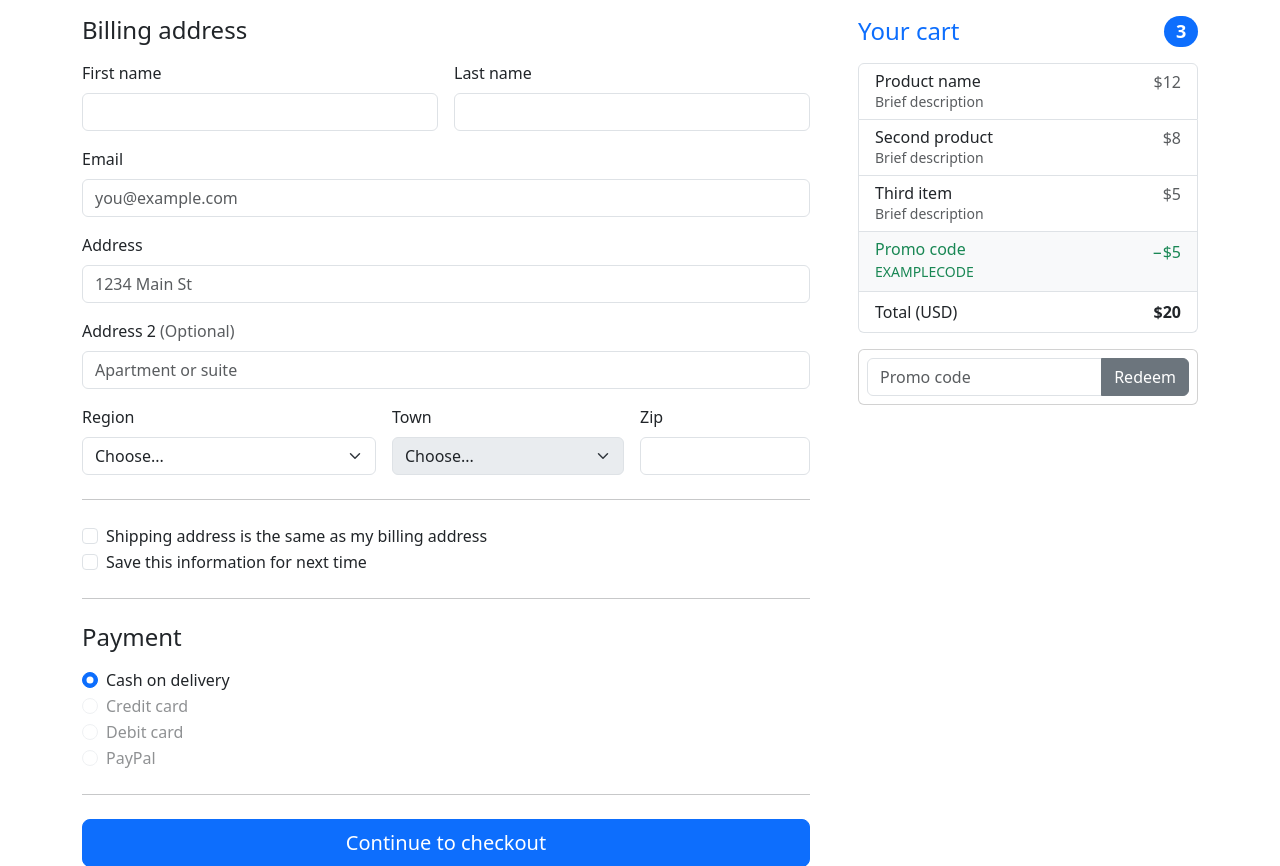
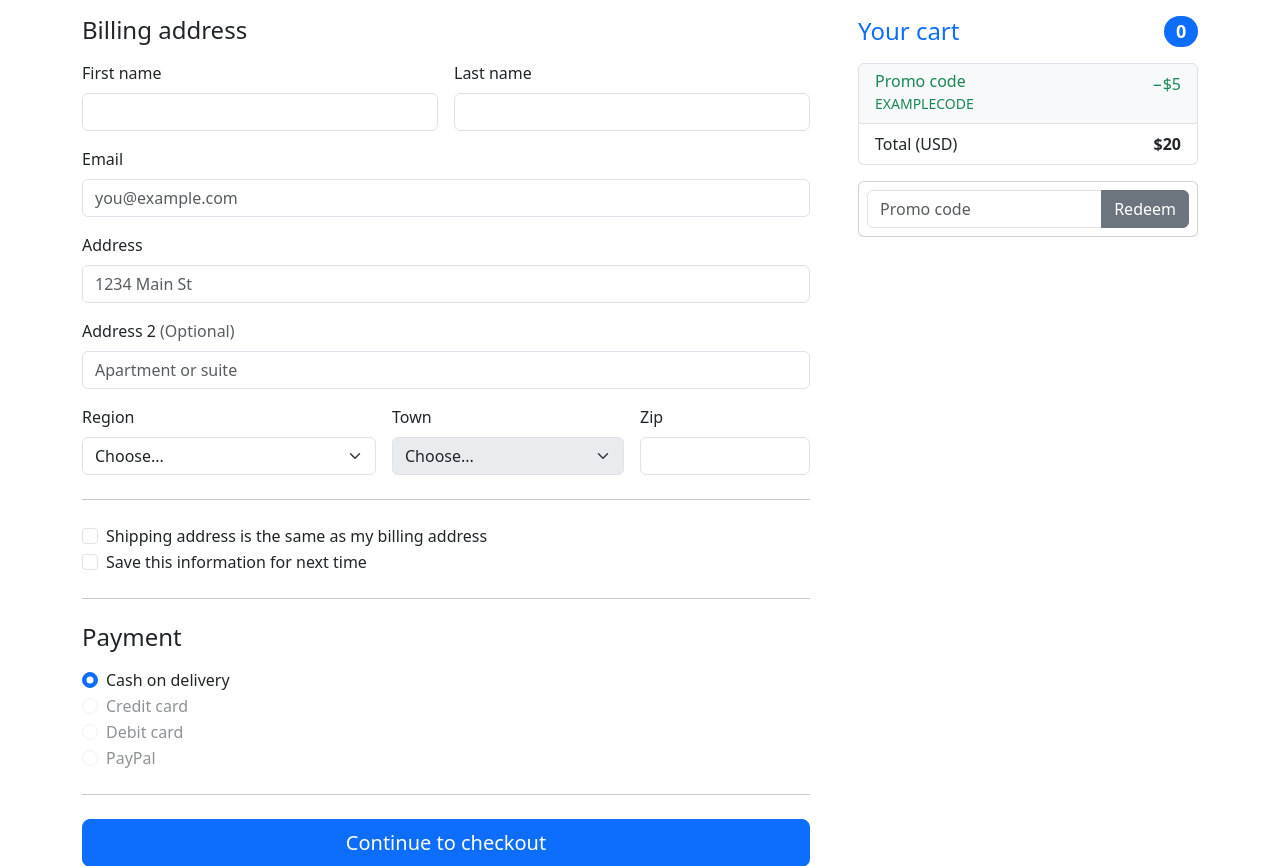
Before and after one commit to lalalaurentiu/django-e-commerce, a Django app: page /cart/checkout in a window 1280 px wide. Shown: the part 70-936 px from the top of the page. Run offline with Django 4.2, Linux system fonts and the light colour scheme; tables that the repository leaves empty hold one stand-in row (values such as "Sample post"); parts of the project's set-up code (start-up, migrations or seed data) failed here and were passed over; some libraries are stand-ins or nearby versions.

Commit message:
restile checkout.html

```diff
--- a/setup/templates/cart/cart.html
+++ b/setup/templates/cart/cart.html
@@ -1,4 +1,5 @@
 {% extends 'base.html' %}
+{% load static %}
 {% load tags %}
 
 {% block content %}
@@ -30,6 +31,10 @@
                                                 <img class="img-fluid" src="{{ image.image.url }}" alt="{{ product.name }}" style="max-width: 150px;">
                                             {% endif %}
                                         {% endfor %}
+                                    {% else %}
+                                        <a href="{{ product.get_absolute_url }}">
+                                            <img class="img-fluid" src="{% static 'Images/No_image.jpg' %}" alt="No Image" style="max-width: 150px;"/>
+                                        </a>
                                     {% endif %}
                                 </th>
                                 <td class="align-middle">{{ product.name }}</td>
--- a/setup/templates/cart/checkout.html
+++ b/setup/templates/cart/checkout.html
@@ -12,30 +12,30 @@
       <div class="col-md-5 col-lg-4 order-md-last">
         <h4 class="d-flex justify-content-between align-items-center mb-3">
           <span class="text-primary">Your cart</span>
-          <span class="badge bg-primary rounded-pill">3</span>
+          <span class="badge bg-primary rounded-pill">{{ cart.cart_products }}</span>
         </h4>
         <ul class="list-group mb-3">
-          <li class="list-group-item d-flex justify-content-between lh-sm">
-            <div>
-              <h6 class="my-0">Product name</h6>
-              <small class="text-muted">Brief description</small>
-            </div>
-            <span class="text-muted">$12</span>
-          </li>
-          <li class="list-group-item d-flex justify-content-between lh-sm">
-            <div>
-              <h6 class="my-0">Second product</h6>
-              <small class="text-muted">Brief description</small>
-            </div>
-            <span class="text-muted">$8</span>
-          </li>
-          <li class="list-group-item d-flex justify-content-between lh-sm">
-            <div>
-              <h6 class="my-0">Third item</h6>
-              <small class="text-muted">Brief description</small>
-            </div>
-            <span class="text-muted">$5</span>
-          </li>
+          {% for item in cart %}
+            {% with product=item.product %}
+              <li class="list-group-item d-flex justify-content-between lh-sm">
+                <div class="d-flex align-items-center">
+                  {% if product.productImages.all|len != 0 %}
+                      {% for image in product.productImages.all %}
+                          {% if forloop.first %}
+                              <img class="img-fluid" src="{{ image.image.url }}" alt="{{ product.name }}" style="max-width: 50px;">
+                          {% endif %}
+                      {% endfor %}
+                  {% else %}
+                    <a href="{{ product.get_absolute_url }}">
+                        <img class="img-fluid" src="{% static 'Images/No_image.jpg' %}" alt="No Image" style="max-width: 50px;"/>
+                    </a>
+                  {% endif %}
+                  <h6 class="my-1">{{ product.name }}</h6>
+                </div>
+                <span class="text-muted">{{ item.price }} Lei</span>
+              </li>
+            {% endwith %}
+          {% endfor %}
           <li class="list-group-item d-flex justify-content-between bg-light">
             <div class="text-success">
               <h6 class="my-0">Promo code</h6>
@@ -48,7 +48,6 @@
             <strong>$20</strong>
           </li>
         </ul>
-
         <form class="card p-2">
           <div class="input-group">
             <input type="text" class="form-control" placeholder="Promo code">
--- a/setup/templates/navbar.html
+++ b/setup/templates/navbar.html
@@ -74,7 +74,6 @@
                   </form>
                 </div>
               </li>
-
               {% endwith %}
             {% endfor %}
           {% else %}
```
